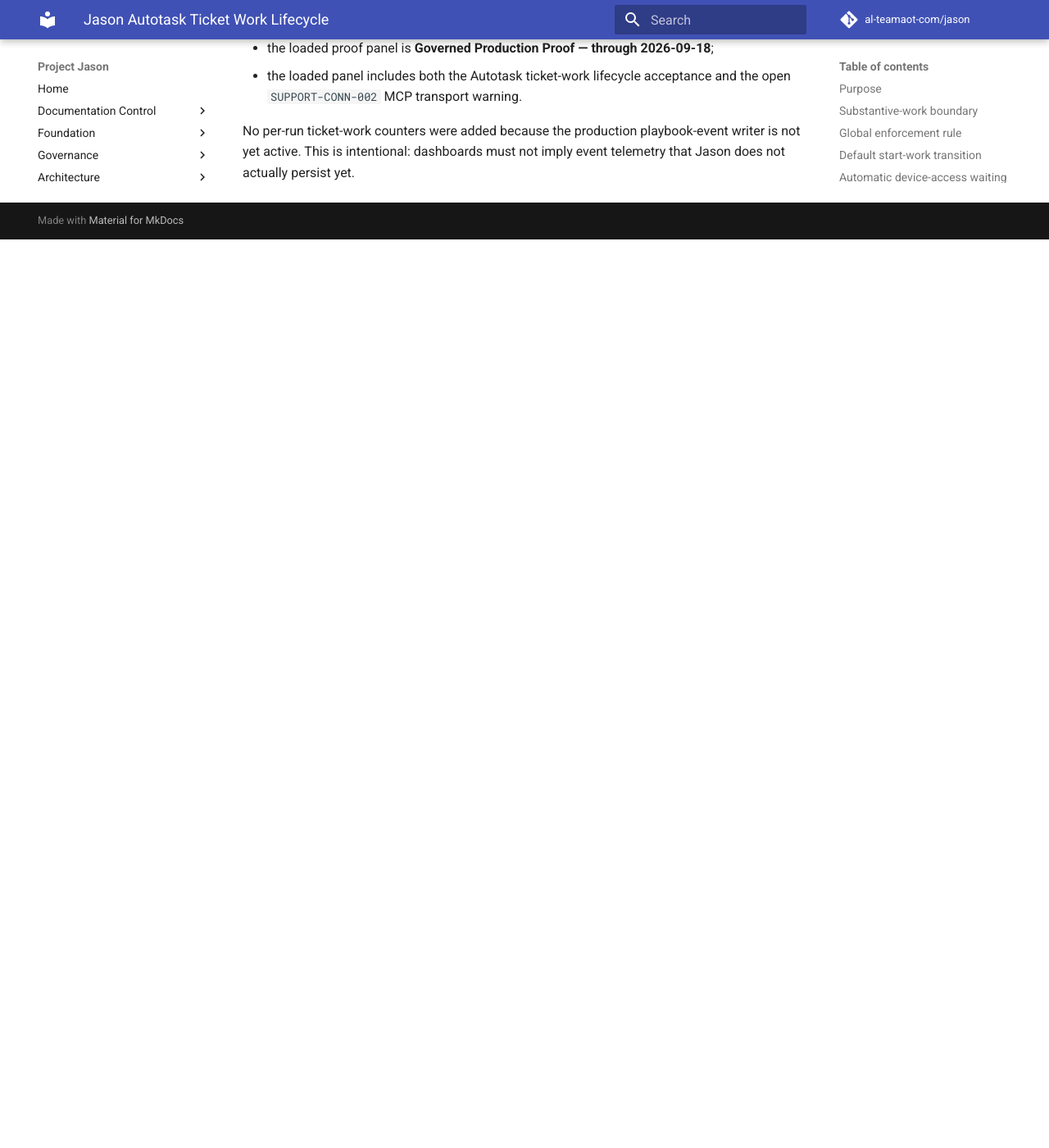
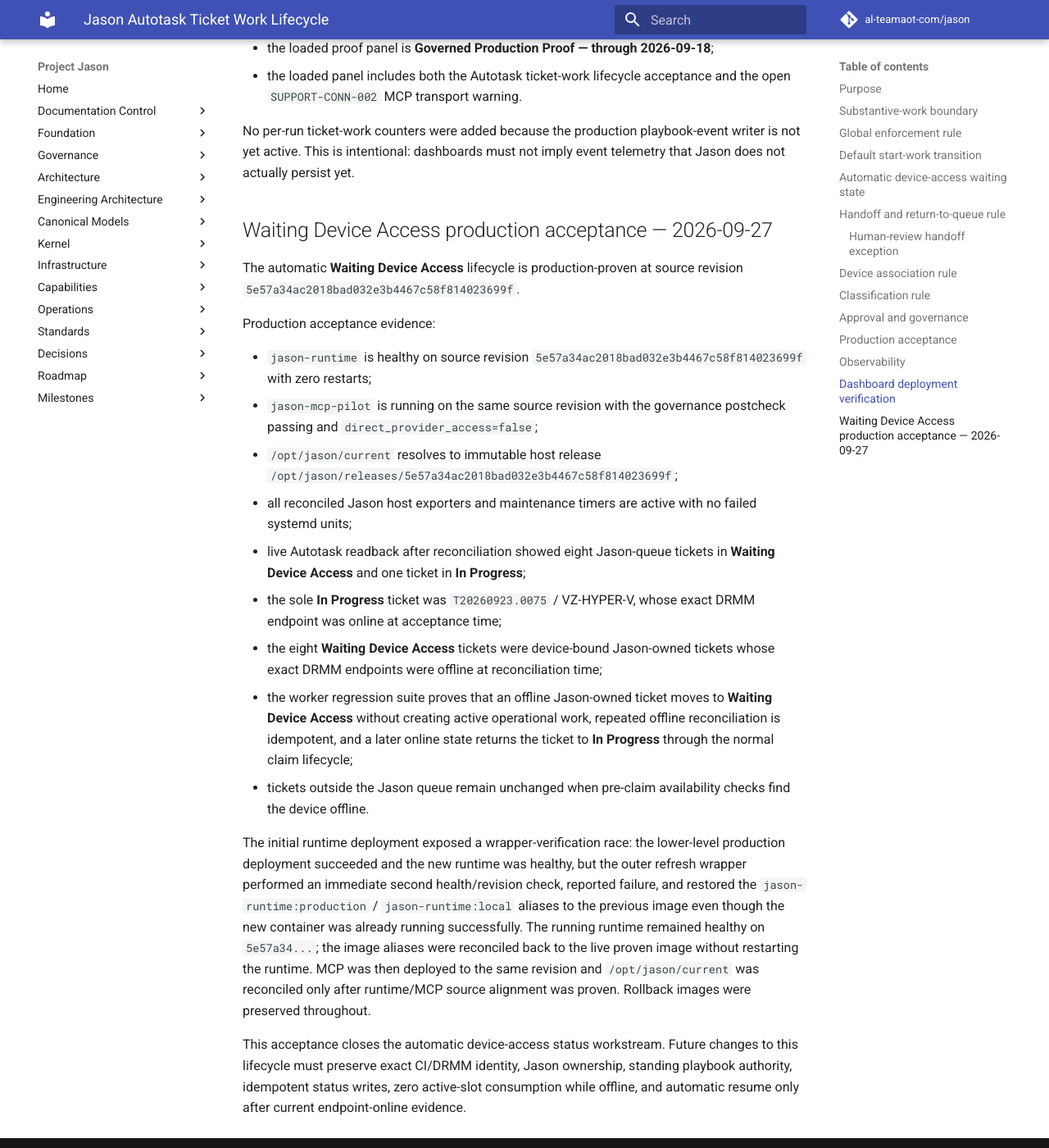
Before and after one commit to al-teamaot-com/jason, an MkDocs documentation site: the page built from docs/operations/Jason-Autotask-Ticket-Work-Lifecycle.md, in a window 1280 px wide and 1400 px high, scrolled down 6565 px. Shown: the whole window at 82% size. Built offline with MkDocs 1.6.1 and Material for MkDocs 9.7.7, drawn with Linux system fonts in a browser that asks for light colours; comment, search, counter and statistics services are not loaded; before the commit the page ends 6857 px from its top, so only the background shows below that.

Commit message:
Document Waiting Device Access production acceptance

```diff
--- a/docs/operations/Jason-Autotask-Ticket-Work-Lifecycle.md
+++ b/docs/operations/Jason-Autotask-Ticket-Work-Lifecycle.md
@@ -158,3 +158,22 @@
 - the loaded panel includes both the Autotask ticket-work lifecycle acceptance and the open `SUPPORT-CONN-002` MCP transport warning.
 
 No per-run ticket-work counters were added because the production playbook-event writer is not yet active. This is intentional: dashboards must not imply event telemetry that Jason does not actually persist yet.
+## Waiting Device Access production acceptance — 2026-09-27
+
+The automatic **Waiting Device Access** lifecycle is production-proven at source revision `5e57a34ac2018bad032e3b4467c58f814023699f`.
+
+Production acceptance evidence:
+
+- `jason-runtime` is healthy on source revision `5e57a34ac2018bad032e3b4467c58f814023699f` with zero restarts;
+- `jason-mcp-pilot` is running on the same source revision with the governance postcheck passing and `direct_provider_access=false`;
+- `/opt/jason/current` resolves to immutable host release `/opt/jason/releases/5e57a34ac2018bad032e3b4467c58f814023699f`;
+- all reconciled Jason host exporters and maintenance timers are active with no failed systemd units;
+- live Autotask readback after reconciliation showed eight Jason-queue tickets in **Waiting Device Access** and one ticket in **In Progress**;
+- the sole **In Progress** ticket was `T20260923.0075` / VZ-HYPER-V, whose exact DRMM endpoint was online at acceptance time;
+- the eight **Waiting Device Access** tickets were device-bound Jason-owned tickets whose exact DRMM endpoints were offline at reconciliation time;
+- the worker regression suite proves that an offline Jason-owned ticket moves to **Waiting Device Access** without creating active operational work, repeated offline reconciliation is idempotent, and a later online state returns the ticket to **In Progress** through the normal claim lifecycle;
+- tickets outside the Jason queue remain unchanged when pre-claim availability checks find the device offline.
+
+The initial runtime deployment exposed a wrapper-verification race: the lower-level production deployment succeeded and the new runtime was healthy, but the outer refresh wrapper performed an immediate second health/revision check, reported failure, and restored the `jason-runtime:production` / `jason-runtime:local` aliases to the previous image even though the new container was already running successfully. The running runtime remained healthy on `5e57a34...`; the image aliases were reconciled back to the live proven image without restarting the runtime. MCP was then deployed to the same revision and `/opt/jason/current` was reconciled only after runtime/MCP source alignment was proven. Rollback images were preserved throughout.
+
+This acceptance closes the automatic device-access status workstream. Future changes to this lifecycle must preserve exact CI/DRMM identity, Jason ownership, standing playbook authority, idempotent status writes, zero active-slot consumption while offline, and automatic resume only after current endpoint-online evidence.
--- a/docs/roadmaps/Project-Jason-TODO-and-Future-Ideas.md
+++ b/docs/roadmaps/Project-Jason-TODO-and-Future-Ideas.md
@@ -1292,6 +1292,7 @@
 - **Risk level:** Moderate
 - **Idea:** When Jason begins substantive work on an existing Autotask ticket, automatically claim the ticket into the Jason queue, set the active working status, set the standard remote-support work type, associate a deterministically proven device/configuration item when available, and normalize Ticket Type / Issue Type / Sub-Issue Type when supported by ticket/playbook evidence.
 - **Implemented behavior:** Queue **Jason**; status **In Progress**; Work Type **Remote Support**; preserve existing configuration association; otherwise require exact DRMM UID to active Autotask configuration correlation before writing `configurationItemID`; preserve existing classification unless exact supported labels are available; resolve all mutable labels from live Autotask metadata and require post-write readback. Refined lifecycle rule: triage/eligibility reads do not claim the ticket; claim occurs immediately before the first substantive diagnostic/remediation/verification action. Endpoint tickets require an authoritative governed DRMM read proving the device is online. Jason-owned endpoint tickets that are offline automatically move to **Waiting Device Access**, consume no active-work slot, remain in the Jason queue for read-only reconciliation, and automatically return to **In Progress** when the exact endpoint is online again. The pre-claim queue/status are persisted as trusted state. When Jason must hand work to a human/provider/client, the governed handoff restores that recorded queue/status and records a blocker fingerprint; unchanged blockers cannot immediately reclaim the ticket.
+- **Production acceptance (2026-09-27):** Deployed on runtime + MCP revision `5e57a34ac2018bad032e3b4467c58f814023699f` with `/opt/jason/current` reconciled to the same immutable release. Live readback showed 8 Jason tickets in **Waiting Device Access** and 1 in **In Progress**; VZ-HYPER-V was the online in-progress device. Regression coverage proves one-time offline transition, no active-slot consumption, idempotent waiting state, and automatic return to **In Progress** when the exact endpoint is online. Workstream complete.
 - **Governance:** Standing Owner-approved administrative start-work transition only. It does not broaden arbitrary ticket-update authority or disruptive-action authority.
 - **Production evidence:** Revision `5854cf670e33df473a37890ad9c28b7069510b3e`; controlled acceptance on `T20260914.0026` / ticket ID `140439` verified Jason queue, In Progress status, and Remote Support work type.
 - **Canonical documentation:** `docs/operations/Jason-Autotask-Ticket-Work-Lifecycle.md`.
```
Also changed, not shown: docs/operations/JASON_AUTONOMOUS_TICKET_WORKER.md (+14 -0 lines), docs/sessions/Jason-Waiting-Device-Access-Production-Acceptance-2026-09-27.md (added, +72 -0 lines).
